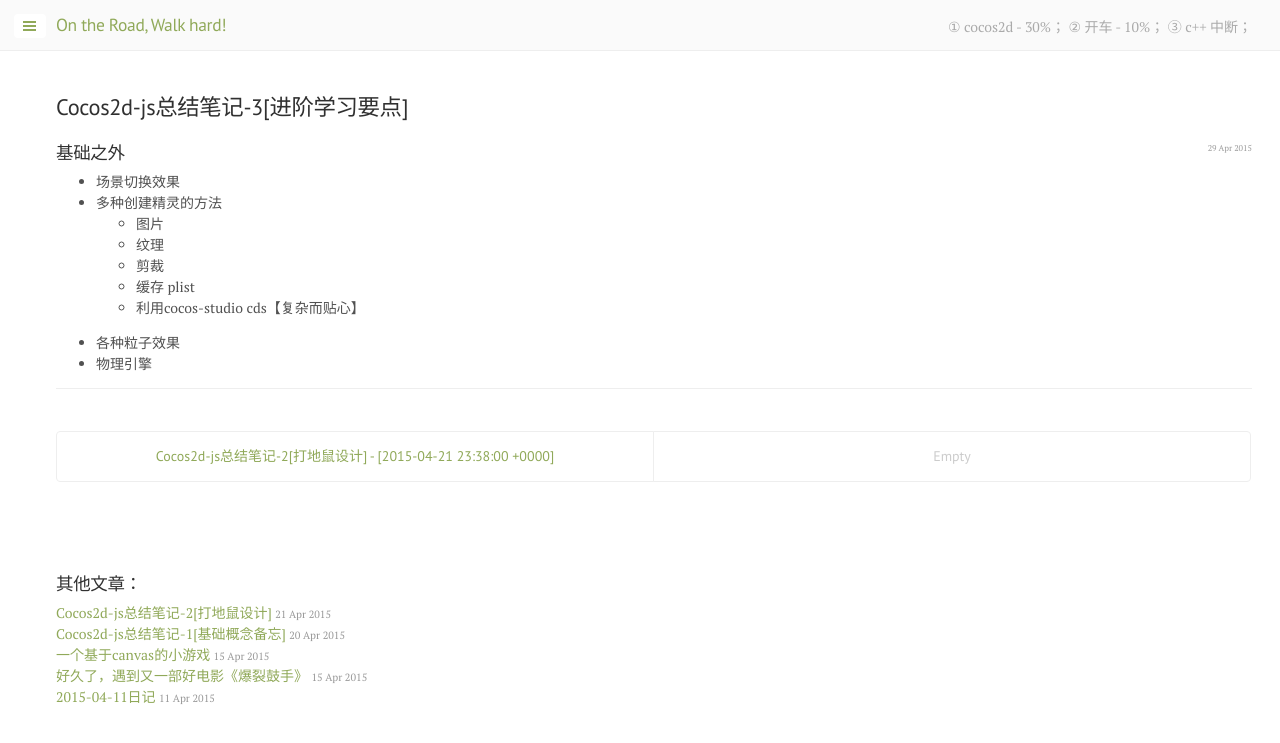
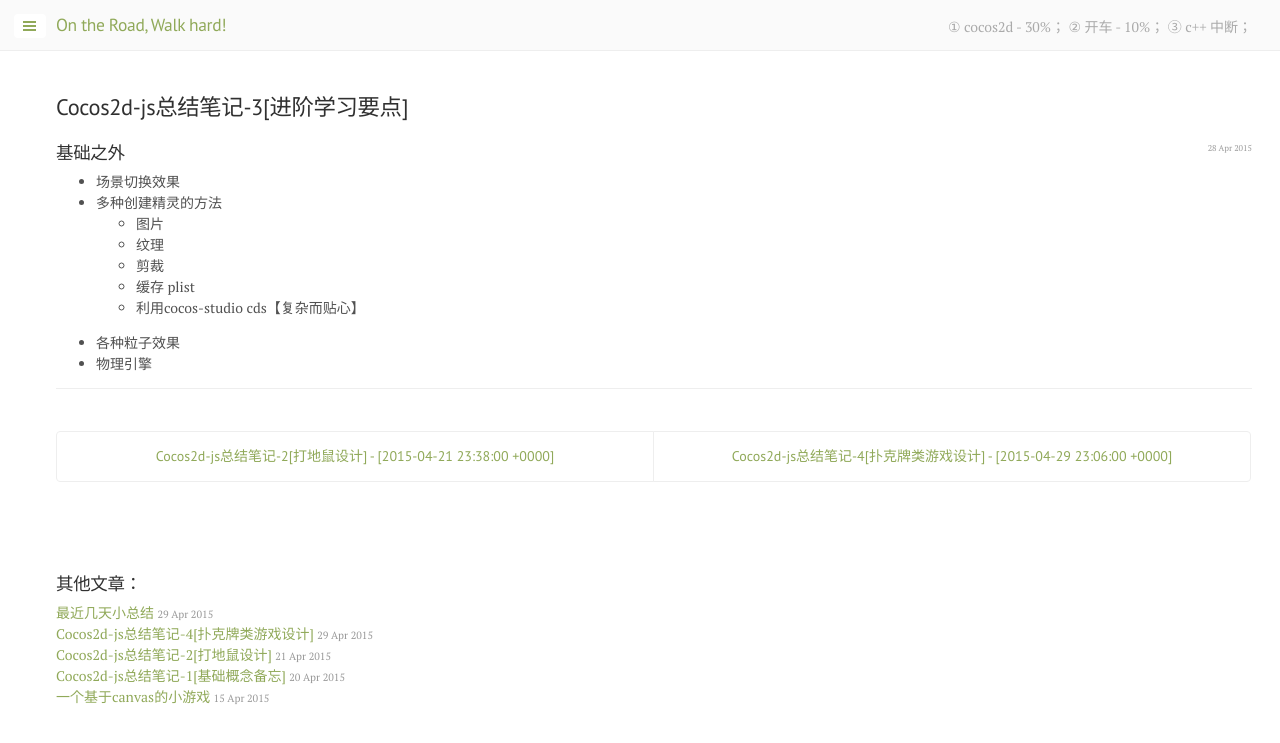
Before and after one commit to maskkid/maskkid.github.io, a Jekyll site: the page built from _posts/2015-04-28-cocos2d-js_log_3.md, in a window 1280 px wide. Shown: the top 743 px of the page. Built offline with Jekyll 4.4.1, drawn with Linux system fonts in a browser that asks for light colours; Markdown is read by kramdown in place of the engine named in the settings; comment, search, counter and statistics services are not loaded; part of the change alters nothing that is shown.

Commit message:
add posts

```diff
--- a/_posts/2015-04-29-cocos2d-js_log_3.md
+++ b/_posts/2015-04-28-cocos2d-js_log_3.md
@@ -1,7 +1,7 @@
 ---
 layout: post
 title: "Cocos2d-js总结笔记-3[进阶学习要点]"
-date: 2015-04-29 23:38
+date: 2015-04-28 23:38
 category : game
 ---
 
--- /dev/null
+++ b/_posts/2015-04-29-cocos2d-js_log_4.md
@@ -0,0 +1,17 @@
+---
+layout: post
+title: "Cocos2d-js总结笔记-4[扑克牌类游戏设计]"
+date: 2015-04-29 23:06
+category : game
+---
+
+### 关于扑克牌类游戏的设计总结
+个人认为，这类游戏，主要包含以下几部分：
+
+1. 单幅54张牌面精灵扩展类
+    * 最好利用cache加载，毕竟移动端资源有限
+    * 牌面随机分x组、单幅牌面排序功能
+    * 牌面大小规则json定义  编号->大小的数值设定
+
+2. 坑
+    * 自带extend扩展，居然不能深拷贝！this不能是json
--- /dev/null
+++ b/_posts/2015-05-06-recent_summary.md
@@ -0,0 +1,43 @@
+---
+layout: post
+title: "最近几天小总结"
+date: 2015-04-29 23:06
+category : diary
+---
+        目前对个人网站开发技能状态不满，知识面可以，深度差。这几天有几件事儿对此算是一个好处：基本上说上来的难题都能立即想到解决方案。坏处：处理过程需要百度陪伴。比如做模拟登录，php snoopy（curl、fsocket）无法实现js交互内容处理，立即想到使用phantom处理，当需要模拟的时候，了解http协议头设置，了解代理配置，发送处理了解数据异步、同步处理，数据库操作，接口设计。
+
+### 学习
+* Cocos2d-js
+    * 完成扎金花主场景
+    * 完成打地鼠主场景
+    * 完成整个引擎的系统学习
+* Javascript
+    * 深入阅读js基础，预计2周内温习完毕，后面进行事件的深入，委托代理捕获冒泡请稍等
+
+
+### 工作
+* 日常工作
+    * 代码复制粘贴，重复无趣
+    * 将html/css的网站架构思维传递给小同学，grunt、nodejs、less、emmet之类的会逐渐引入（以前限于整体素质，不敢应用任何技术，培训成本太高，后期维护困难-万一我休假10天有问题呢，费力不讨好啊，现在不管了，用的爽才是工作的乐趣）
+    * 很久之前写的布局脚手架开始使用
+    * sublime代码段总结应用
+
+* 其他
+    * 完成自用后端框架，小而全
+    * 自备移动端架构设计方案，完成基于requirejs+ioinc的移动框架。[请看这里](http://x.onrd.net/ag)
+
+### 生活
+* 姑娘大了，会坐啦。昨天开始发烧，揪心。宝宝快好啊，等回家粑粑带你去玩。
+* 回老家，喝高
+
+
+## 下一步学习计划
+* javascript深入学完
+* 整理个人武器库-按照之前git上设计的进行
+* 继续c++
+* 学车啊，该考试啦
+
+## 爱好生成
+* unity3D
+* 白鹭引擎
+* cocos2d-x
```
